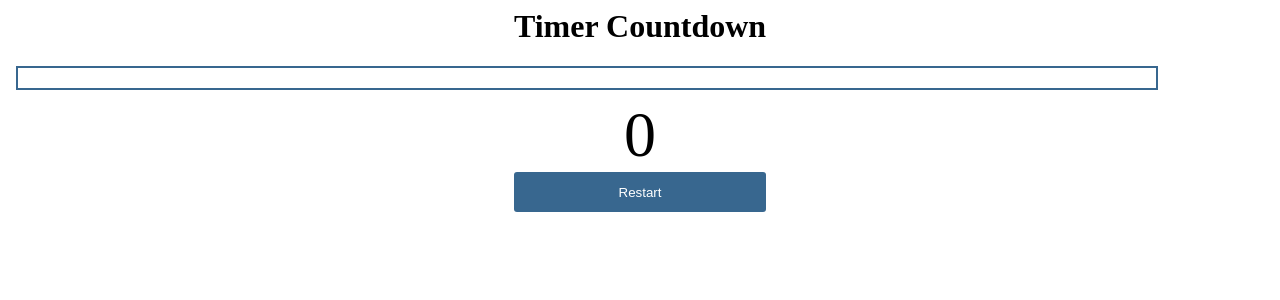
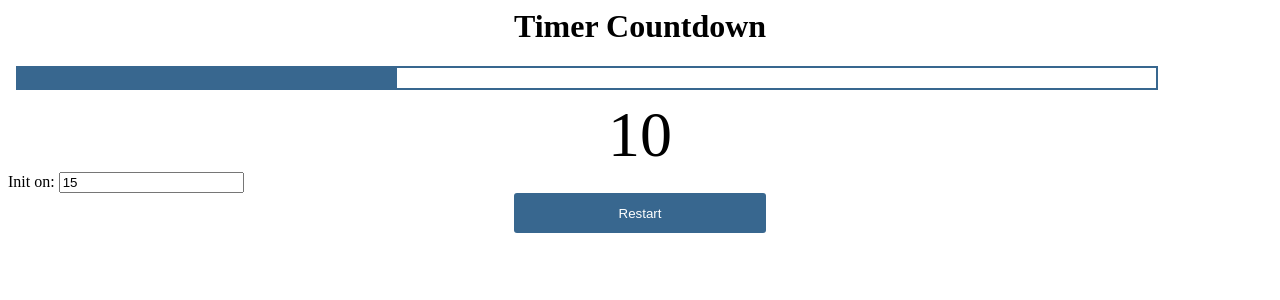
Before and after one commit to ElsaSolen/Angular-Advanced-Components-Phase-I, an Angular app: page / in a window 1280 px wide. Shown: the top 300 px of the page. Built offline with nearby package versions, Linux system fonts and the light colour scheme.

Commit message:
add input

```diff
--- a/src/app/app.component.html
+++ b/src/app/app.component.html
@@ -6,6 +6,10 @@
   (onDecrease)="updateProgress($event)"
   (onComplete)="completeProgress()"
 ></app-countdown>
+<div class="initInput">
+  <label for="totalCountdown">Init on: </label>
+  <input class="countdown-input" type="text" [(ngModel)]="totalCountdown" />
+</div>
 
 <button (click)="countdown.startCountdown(); progressPercentage = 0">
   Restart
--- a/src/app/app.module.ts
+++ b/src/app/app.module.ts
@@ -3,9 +3,10 @@ import { BrowserModule } from '@angular/platform-browser';
 import { AppComponent } from './app.component';
 import { CountdownComponent } from './countdown/countdown.component';
 import { ProgressBarComponent } from './progressbar/progress-bar.component';
+import { FormsModule } from '@angular/forms';
 
 @NgModule({
-  imports: [BrowserModule],
+  imports: [BrowserModule, FormsModule],
   declarations: [AppComponent, CountdownComponent, ProgressBarComponent],
   bootstrap: [AppComponent],
 })
--- a/src/app/countdown/countdown.component.ts
+++ b/src/app/countdown/countdown.component.ts
@@ -1,11 +1,19 @@
-import { Component, Input, Output, OnInit, EventEmitter } from '@angular/core';
+import {
+  Component,
+  Input,
+  Output,
+  OnInit,
+  EventEmitter,
+  OnDestroy,
+  SimpleChanges,
+} from '@angular/core';
 
 @Component({
   selector: 'app-countdown',
   templateUrl: './countdown.component.html',
   styleUrls: ['./countdown.component.scss'],
 })
-export class CountdownComponent implements OnInit {
+export class CountdownComponent implements OnInit, OnDestroy {
   @Input() init = 0;
   @Output() onDecrease = new EventEmitter<number>();
   @Output() onComplete = new EventEmitter<void>();
@@ -16,6 +24,10 @@ export class CountdownComponent implements OnInit {
   constructor() {}
 
   ngOnInit(): void {}
+
+  ngOnChanges(changes: SimpleChanges): void {
+    this.startCountdown();
+  }
 
   startCountdown(): void {
     if (this.init > 0) {
@@ -33,6 +45,14 @@ export class CountdownComponent implements OnInit {
     }, 1000);
   }
 
+  processCountdown(): void {
+    if (this.counter === 0) {
+      this.onComplete.emit();
+    } else {
+      this.doCountdown();
+    }
+  }
+
   private clearTimeout(): void {
     if (this.countdownTimerRef) {
       clearTimeout(this.countdownTimerRef);
@@ -40,11 +60,7 @@ export class CountdownComponent implements OnInit {
     }
   }
 
-  processCountdown(): void {
-    if (this.counter === 0) {
-      this.onComplete.emit();
-    } else {
-      this.doCountdown();
-    }
+  ngOnDestroy(): void {
+    this.clearTimeout();
   }
 }
```
